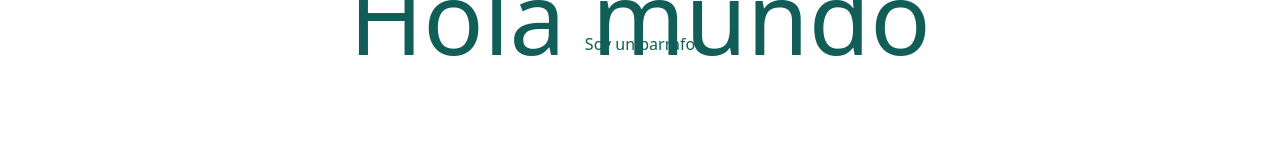
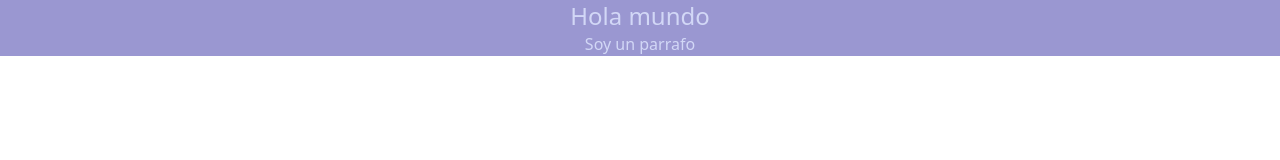
Before and after one commit to l20j45/TailwindUdemy, a website: page src/index.html in a window 1280 px wide. Drawn offline with Linux system fonts and the light colour scheme.

Commit message:
La transparencia se pone con el /80 de estra manera podemos lograr mejores transparencias

```diff
--- a/src/index.html
+++ b/src/index.html
@@ -7,8 +7,8 @@
     <title>Instalacion</title>
   </head>
   <body>
-    <div class="text-center text-teal-800">
-      <h1 class="text-2xl text-[100px]">Hola mundo</h1>
+    <div class="text-center text-indigo-100/80 bg-indigo-800/50">
+      <h1 class="text-2xl">Hola mundo</h1>
       <p class="">Soy un parrafo</p>
     </div>
   </body>
```
Also changed, not shown: src/css/estilos.css.
